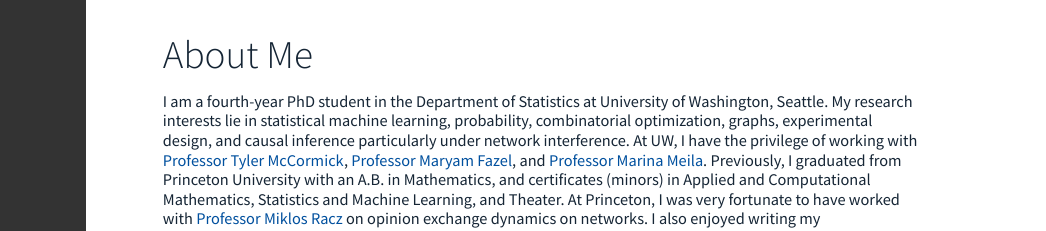
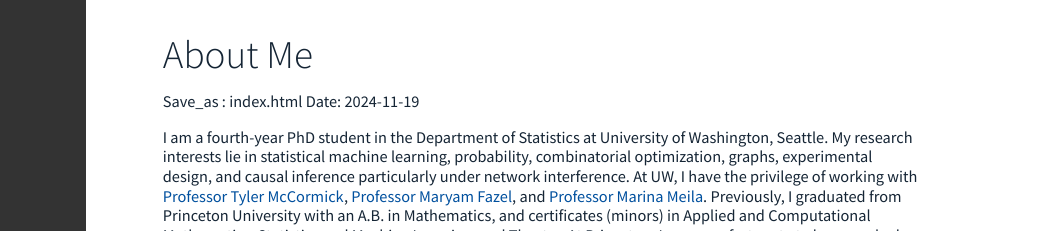
Before and after one commit to Vydhourie/vydhourie-github.io, a plain HTML site: page pages/about-me.html in a window 1280 px wide. Shown: the top 231 px of the page, 234-1280 px from the left. Drawn offline with Linux system fonts and the light colour scheme.

Commit message:
Initial edit website deployment

```diff
--- a/pages/about-me.html
+++ b/pages/about-me.html
@@ -136,6 +136,8 @@
     <h1 id="about-me">About Me</h1>
   </header>
   <div>
+<p>Save_as : index.html
+Date: 2024-11-19</p>
 <p>I am a fourth-year PhD student in the Department of Statistics at University of Washington, Seattle. My research interests lie in statistical machine learning, probability, combinatorial optimization, graphs, experimental design, and causal inference particularly under network interference. At UW, I have the privilege of working with <a href="https://thmccormick.github.io/">Professor Tyler McCormick</a>, <a href="https://people.ece.uw.edu/fazel_maryam/">Professor Maryam Fazel</a>, and <a href="https://sites.stat.washington.edu/mmp/">Professor Marina Meila</a>. Previously, I graduated from Princeton University with an A.B. in Mathematics, and certificates (minors) in Applied and Computational Mathematics, Statistics and Machine Learning, and Theater. At Princeton, I was very fortunate to have worked with <a href="https://racz.statistics.northwestern.edu/">Professor Miklos Racz</a> on opinion exchange dynamics on networks. I also enjoyed writing my undergraduate thesis on last passage percolation under the supervision of <a href="https://www.math.toronto.edu/ddauver/">Professor Duncan Dauvergene</a>, while I completed a fun independent project on training transformers to play gin-rummy with <a href="https://www.cs.toronto.edu/~guerzhoy/">Professor Michael Guerzhoy</a>. At Princeton, I also thoroughly enjoyed playwriting under the guidance of <a href="https://www.nathanalandavis.com/">Nathan Alan Davis</a>.</p>
 <p>Outside of research, I enjoy mentoring, yoga, singing, acting, and writing.</p>
 <p>I can be reached at vrtt(at)uw(dot)edu</p>  </div>
```
